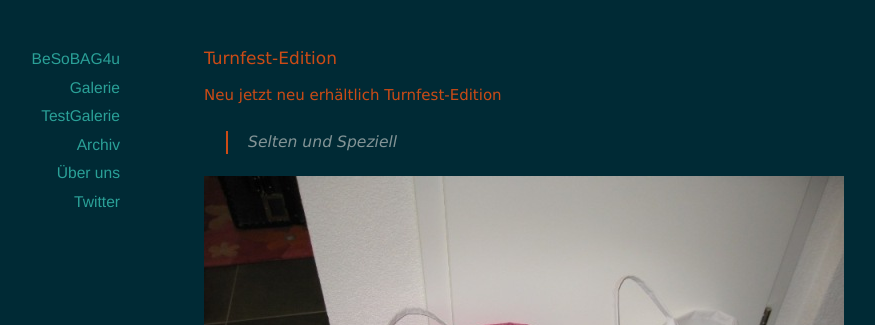
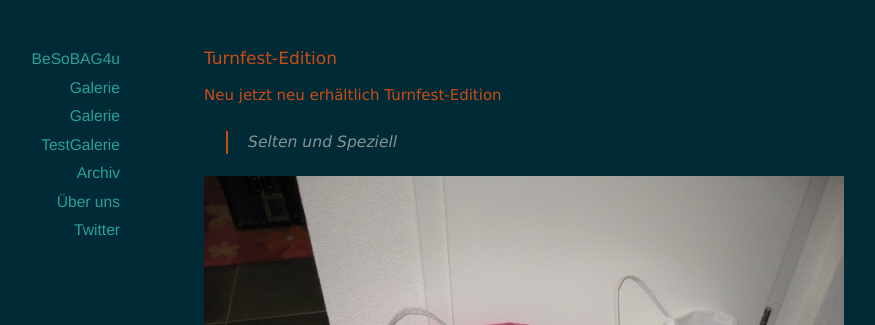
Before and after one commit to BeSoBAG4u/BeSoBAG4u.github.io, a Jekyll site: the page built from index.html, in a window 1280 px wide. Shown: the part 175-500 px from the top of the page, without its empty margins (186-1061 px from the left). Built offline with Jekyll 4.4.1, drawn with Linux system fonts in a browser that asks for light colours; nearby versions of some CDN libraries; the list of posts is cut into pages by our own code.

Commit message:
Update default.html

```diff
--- a/_layouts/default.html
+++ b/_layouts/default.html
@@ -35,6 +35,8 @@
         <ul>
           <li><a href="/">BeSoBAG4u</a></li>
           <li><a href="/galerie">Galerie</a></li>
+
+          <li><a href="/Galerie">Galerie</a></li>
           <li><a href="/Galerie/index.html" target="_blank">TestGalerie</a></li>
           <li><a href="/archives">Archiv</a></li>
           <li><a href="/about">Über uns</a></li>
```
